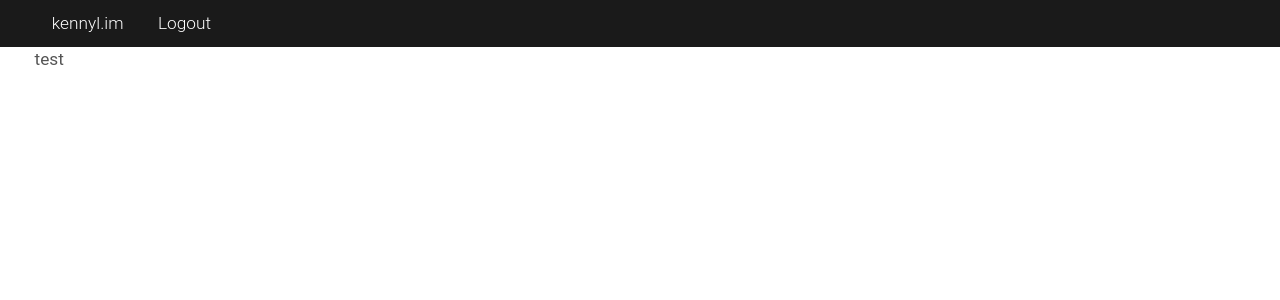
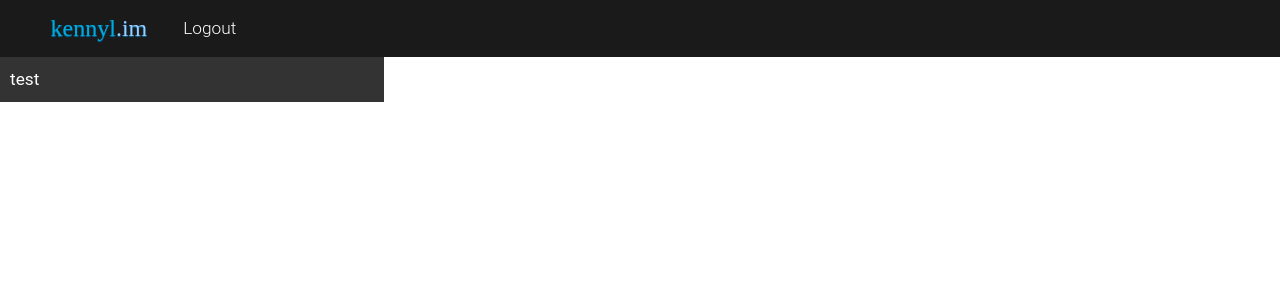
Before and after one commit to akita-ken/deneb, a PHP site: template templates/admin.twig in a window 1280 px wide. Shown: the top 300 px of the page. Run offline with PHP 8.4, Linux system fonts and the light colour scheme; the template is opened without the code that fills it, so the values that code supplies are empty; some libraries are stand-ins or nearby versions; some web fonts are replaced.

Commit message:
Additional styling and customisation on top of Ink's default

```diff
--- a/templates/assets/css/kennyl.css
+++ b/templates/assets/css/kennyl.css
@@ -1,3 +1,24 @@
+@font-face {
+  font-family: 'Raleway';
+  src: url('../fonts/Raleway-SemiBold.ttf');
+  font-weight: 600;
+  font-style: normal;
+}
+
+@font-face {
+  font-family: 'NotoSans';
+  src: url('../fonts/NotoSans-Bold.ttf');
+  font-weight: 700;
+  font-style: normal;
+}
+
+@font-face {
+  font-family: 'NotoSans';
+  src: url('../fonts/NotoSans-Regular.ttf');
+  font-weight: 400;
+  font-style: normal;
+}
+
 .wrap {
   min-height: 100%;
   height: auto !important;
@@ -10,6 +31,40 @@
   background: #1a1a1a;
 }
 
+.ink-navigation ul.menu.horizontal li a {
+  padding: 14px 20px;
+}
+
 html, body {
   height: 100%;
 }
+
+#kennyl {
+  font-family: 'NotoSans';
+  font-size: 24px;
+  font-weight: 400;
+  text-shadow: 0px 1px 1px #006699;
+}
+
+#kennyl a {
+  padding: 8px 16px;
+}
+
+#sidebar {
+  background-color: #333;
+  color: #fff;
+  padding: 10px;
+  height: 100% !important;
+}
+
+.borderless-grid {
+  padding: 0;
+}
+
+.darkBlue {
+  color: #00aadd;
+}
+
+.lightBlue {
+  color: #99ccff;
+}
```
